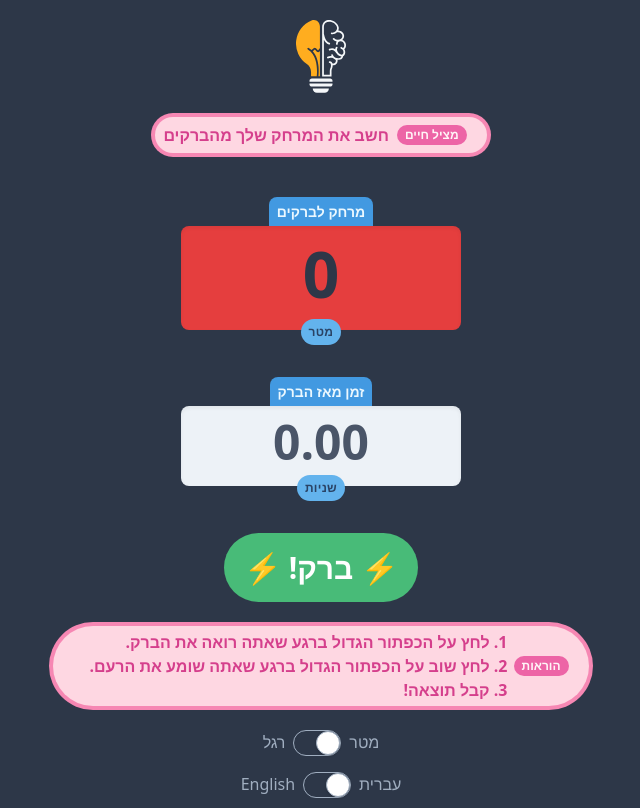
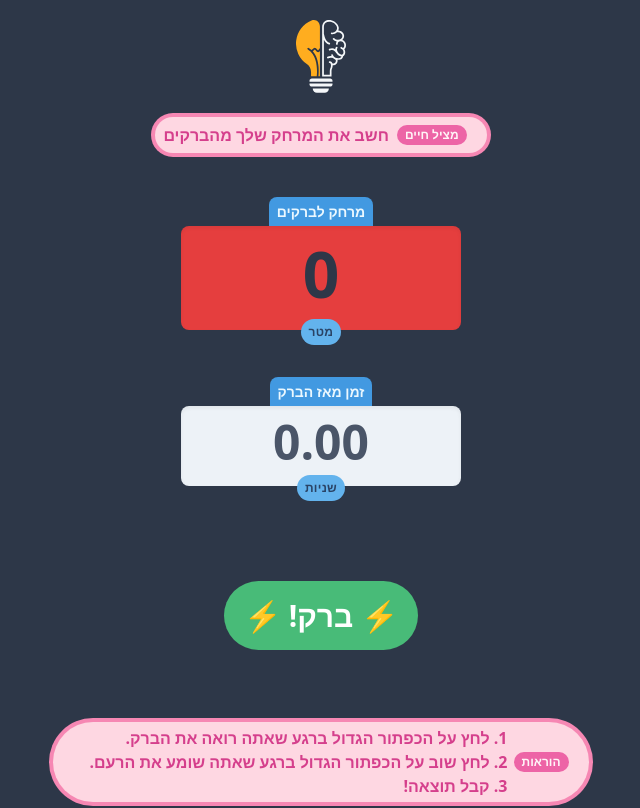
Before and after one commit to Yiddishe-Kop/lightning-distance, a Vue app: page / in a window 1280 px wide. Shown: the top 808 px of the page, without its empty margins (319-959 px from the left). Built offline with nearby package versions, Linux system fonts and the light colour scheme.

Commit message:
using CONSTANTS for app-state

```diff
--- a/src/App.vue
+++ b/src/App.vue
@@ -17,7 +17,7 @@
       numberClass="time"
     />
     <div class="py-5">
-      <button @click="handleClick" class="btn btn-cta">{{btnText[state][lang]}}</button>
+      <button @click="handleClick" class="btn btn-cta my-12">{{btnText[state][lang]}}</button>
     </div>
     <alert :pill="lang == 'en' ? 'usage' : 'הוראות'">
       <ol class="list-decimal ml-3">
@@ -70,6 +70,11 @@ const SPEED_OF_SOUND = {
   F: 1129
 };
 
+const STATE = {
+  IDLE: 0,
+  RUNNING: 1,
+  RESULT: 2
+};
 const UPDATE_INTERVAL = 30;
 
 export default {
@@ -83,21 +88,21 @@ export default {
   },
   data() {
     return {
-      state: "idle", // idle | timing | result
-      btnText: {
-        idle: {
+      state: STATE.IDLE, // idle | timing | result
+      btnText: [
+        {
           en: "⚡️ Lightning! ⚡️",
           he: "⚡️ ברק! ⚡️"
         },
-        timing: {
+        {
           en: "💥 Thunder! 💥",
           he: "💥 רעם! 💥"
         },
-        result: {
+        {
           en: "Reset",
           he: "איפוס"
         }
-      },
+      ],
       time: {
         lightning: 0,
         sinceLightning: 0,
@@ -116,7 +121,7 @@ export default {
   },
   methods: {
     startTimer() {
-      this.state = "timing";
+      this.state = STATE.RUNNING;
       this.time.lightning = Date.now();
       this.time.intervalId = setInterval(() => {
         this.time.sinceLightning = Date.now() - this.time.lightning;
@@ -125,10 +130,10 @@ export default {
     stopTimer() {
       this.time.thunder = Date.now();
       clearInterval(this.time.intervalId);
-      this.state = "result";
+      this.state = STATE.RESULT;
     },
     reset() {
-      this.state = "idle";
+      this.state = STATE.IDLE;
       this.time = {
         lightning: 0,
         sinceLightning: 0,
@@ -138,13 +143,13 @@ export default {
     },
     handleClick() {
       switch (this.state) {
-        case "idle":
+        case STATE.IDLE:
           this.startTimer();
           break;
-        case "timing":
+        case STATE.RUNNING:
           this.stopTimer();
           break;
-        case "result":
+        case STATE.RESULT:
           this.reset();
           break;
       }
```
